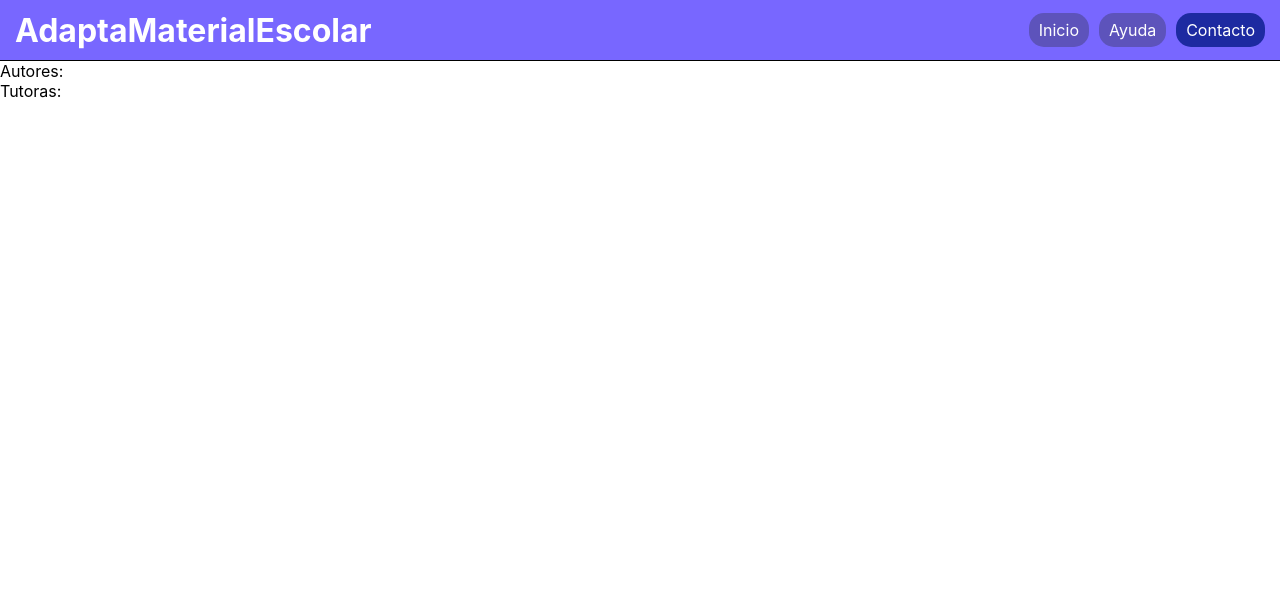
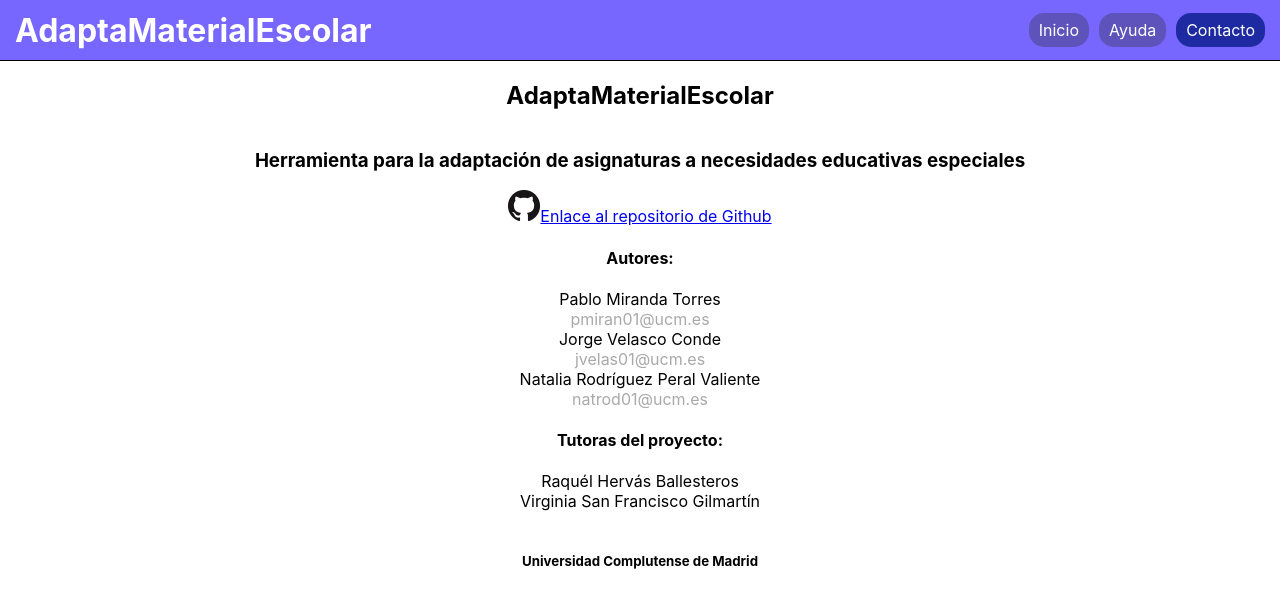
Before and after one commit to NILGroup/TFG-AdaptaMaterialEscolar, a React app in the folder Codigo/: page /contact in a window 1280 px wide. Shown: the top 604 px of the page. Built offline with nearby package versions, Linux system fonts and the light colour scheme; what @ckeditor/ckeditor5-utils would draw is missing.

Commit message:
contactpage

```diff
--- a/Codigo/src/pages/contactpage/contactpage.component.jsx
+++ b/Codigo/src/pages/contactpage/contactpage.component.jsx
@@ -1,8 +1,7 @@
 import React from 'react';
-
-
-
-
+import './contactpage.styles.scss';
+import UcmLogo from '../../assets/ucmlogo.png';
+import Github from '../../assets/GitHub-Mark-32px.png';
 class ContactPage extends React.Component {
 
     constructor(props){
@@ -11,10 +10,25 @@ class ContactPage extends React.Component {
 
     render(){
         return (<div className='contact-info'>
-                    <div>Autores:</div>
+            <h2>AdaptaMaterialEscolar</h2>
+            <h3>Herramienta para la adaptación de asignaturas a necesidades educativas especiales</h3>
 
-                    <div>Tutoras:</div>
-            </div>
+            <a href="https://github.com/NILGroup/TFG-AdaptaMaterialEscolar"><img src={Github}></img>Enlace al repositorio de Github</a>
+                <h4>Autores:</h4>
+                <div>Pablo Miranda Torres</div>
+                <div className="mail">pmiran01@ucm.es</div>
+                <div>Jorge Velasco Conde</div>
+                <div className="mail">jvelas01@ucm.es</div>
+                <div>Natalia Rodríguez Peral Valiente</div>
+                <div className="mail">natrod01@ucm.es</div>
+                <h4>Tutoras del proyecto:</h4>
+                <div>Raquél Hervás Ballesteros</div>
+                <div>Virginia San Francisco Gilmartín</div>
+                <br/>
+            <h5>Universidad Complutense de Madrid</h5>
+
+
+        </div>
         );
     }
 
--- /dev/null
+++ b/Codigo/src/pages/contactpage/contactpage.styles.scss
@@ -0,0 +1,11 @@
+.contact-info{
+    display: flex;
+
+    //justify-content: center;
+    align-items: center;
+    flex-direction: column;
+}
+
+.mail{
+    color: darkgray;
+}
```
Also changed, not shown: Codigo/src/assets/GitHub-Mark-32px.png (added), Codigo/src/assets/ucmlogo.png (added), Codigo/src/ckeditor/plugins/definitions/insertDefinitionsCommand.js, Codigo/src/ckeditor/plugins/wordSearch/insertWordSearchCommand.js.
